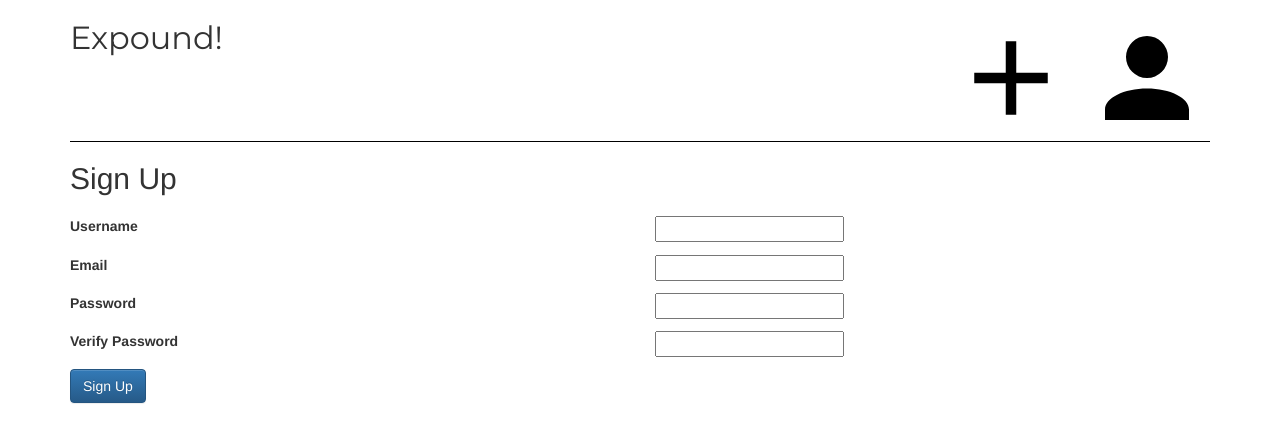
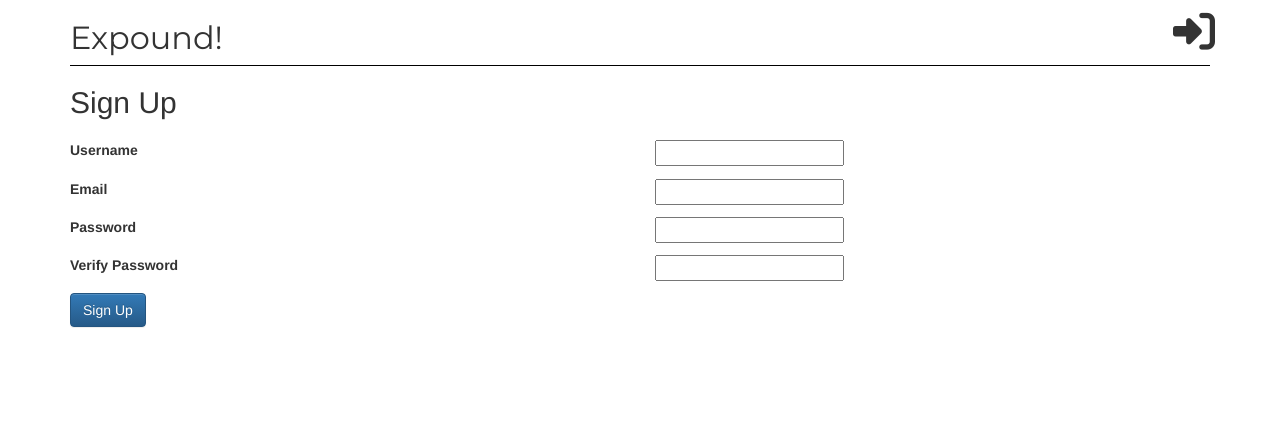
Before and after one commit to jabari-pulliam/udacity-jpblog, a Django app: template templates/signup_form.html in a window 1280 px wide. Shown: the top 443 px of the page. Run offline with Django 3.2, Linux system fonts and the light colour scheme; the template is opened without the code that fills it, so the values that code supplies are empty; some libraries are stand-ins or nearby versions.

Commit message:
Added sign in form validation and switched to using FontAwesome for header icons

```diff
--- a/templates/base.html
+++ b/templates/base.html
@@ -15,11 +15,9 @@
           integrity="sha384-rHyoN1iRsVXV4nD0JutlnGaslCJuC7uwjduW9SVrLvRYooPp2bWYgmgJQIXwl/Sp"
           crossorigin="anonymous">
 
-    <!-- Fonts:
-     - Nunito
-     - Quicksand
-    -->
     <link href="https://fonts.googleapis.com/css?family=Nunito|Quicksand:400,700|Montserrat" rel="stylesheet">
+    <link href="https://fonts.googleapis.com/icon?family=Material+Icons" rel="stylesheet">
+    <script src="https://use.fontawesome.com/b7365ecae4.js"></script>
     <link rel="stylesheet" type="text/css" href="css/styles.css">
 
     <title>Expound</title>
@@ -31,9 +29,8 @@
             <div class="col-xs-9">
                 <h1 class="header__title">Expound!</h1>
             </div>
-            <div class="col-xs-3">
-                <img class="img-responsive header__account-button" src="images/account.svg">
-                <img class="img-responsive header__new-post-button" src="images/plus.svg">
+            <div class="action-buttons col-xs-3 text-right">
+                <i class="fa fa-sign-in fa-3x" aria-hidden="true"></i>
             </div>
         </div>
     </header>
--- a/templates/css/styles.css
+++ b/templates/css/styles.css
@@ -11,20 +11,9 @@ header {
     font-size: 32px;
 }
 
-.header__new-post-button {
+.action-buttons {
     float: right;
-    padding-top: 15px;
-    padding-right: 5px;
-    width: 50%;
-    order: 0;
-}
-
-.header__account-button {
-    float: right;
-    padding-top: 15px;
-    padding-left: 5px;
-    width: 50%;
-    order: 1;
+    padding: 10px;
 }
 
 .blog-article {
@@ -50,3 +39,8 @@ header {
     margin-top: 0.8em;
     margin-bottom: 0.8em;
 }
+
+.form-error {
+    color: red;
+    font-weight: 700;
+}
--- a/templates/signup_form.html
+++ b/templates/signup_form.html
@@ -8,8 +8,8 @@
     </div>
     <div class="row signup-form-item">
         <div class="col-xs-6"><label for="username">Username</label></div>
-        <div class="col-xs-6"><input id="username" type="text" value="{{username}}"></div>
-        <div class="col-xs-12">
+        <div class="col-xs-6"><input id="username" type="text" name="username" value="{{ username }}"></div>
+        <div class="form-error col-xs-6 col-xs-offset-6">
             {% if username_error %}
                 {{username_error}}
             {% endif %}
@@ -17,28 +17,28 @@
     </div>
     <div class="row signup-form-item">
         <div class="col-xs-6"><label for="email">Email</label></div>
-        <div class="col-xs-6"><input id="email" type="text" value="{{email}}"></div>
-        <div class="col-xs-12">
+        <div class="col-xs-6"><input id="email" type="text" name="email" value="{{ email }}"></div>
+        <div class="form-error col-xs-6 col-xs-offset-6">
             {% if email_error %}
-                {{email_error}}
+                {{ email_error }}
             {% endif %}
         </div>
     </div>
     <div class="row signup-form-item">
         <div class="col-xs-6"><label for="password">Password</label></div>
-        <div class="col-xs-6"><input id="password" type="password"></div>
-        <div class="col-xs-12">
+        <div class="col-xs-6"><input id="password" name="password" type="password"></div>
+        <div class="form-error col-xs-6 col-xs-offset-6">
             {% if password_error %}
-                {{password_error}}
+                {{ password_error }}
             {% endif %}
         </div>
     </div>
     <div class="row signup-form-item">
         <div class="col-xs-6"><label for="verify">Verify Password</label></div>
-        <div class="col-xs-6"><input id="verify" type="password"></div>
-        <div class="col-xs-12">
-            {% if verify_password_error %}
-                {{verify_password_error}}
+        <div class="col-xs-6"><input id="verify" type="password" name="verify"></div>
+        <div class="form-error col-xs-6 col-xs-offset-6">
+            {% if verify_error %}
+                {{ verify_error }}
             {% endif %}
         </div>
     </div>
```
Also changed, not shown: main.py (+52 -5 lines), models.py (+27 -0 lines).
